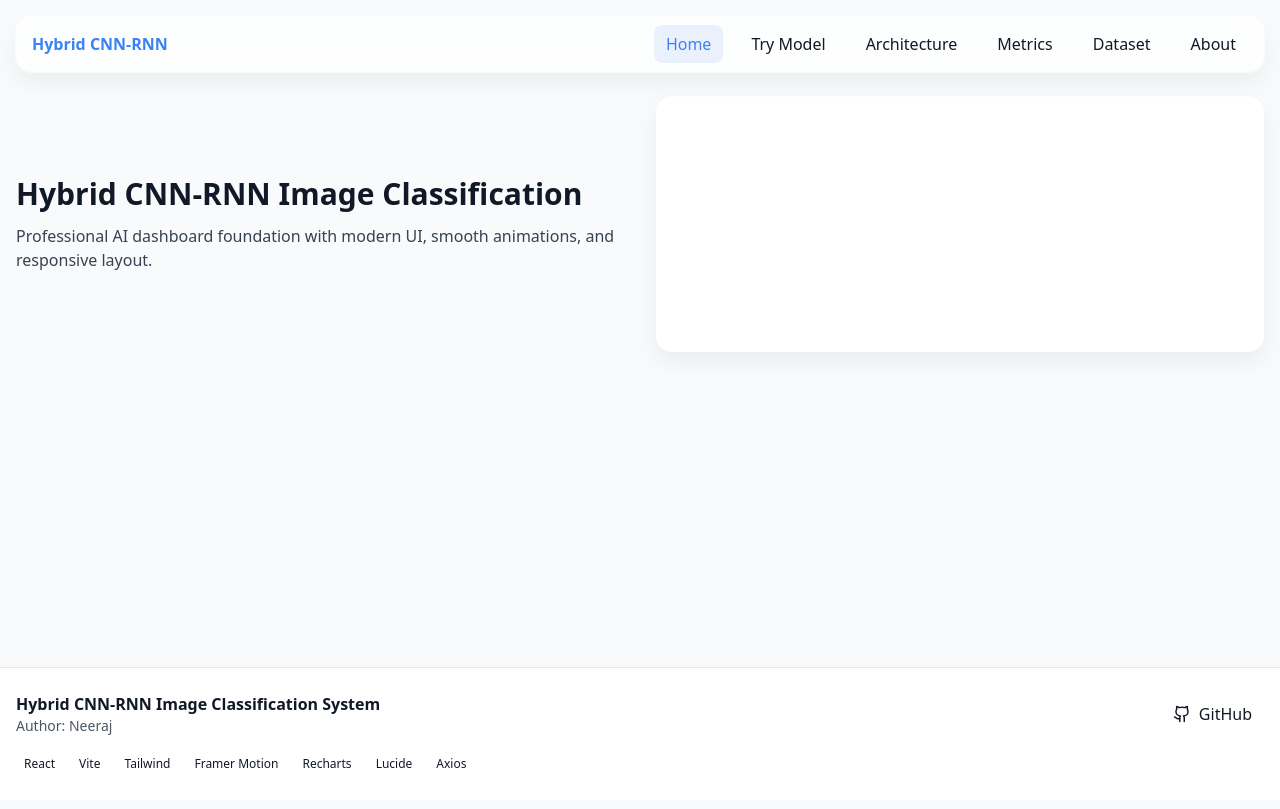
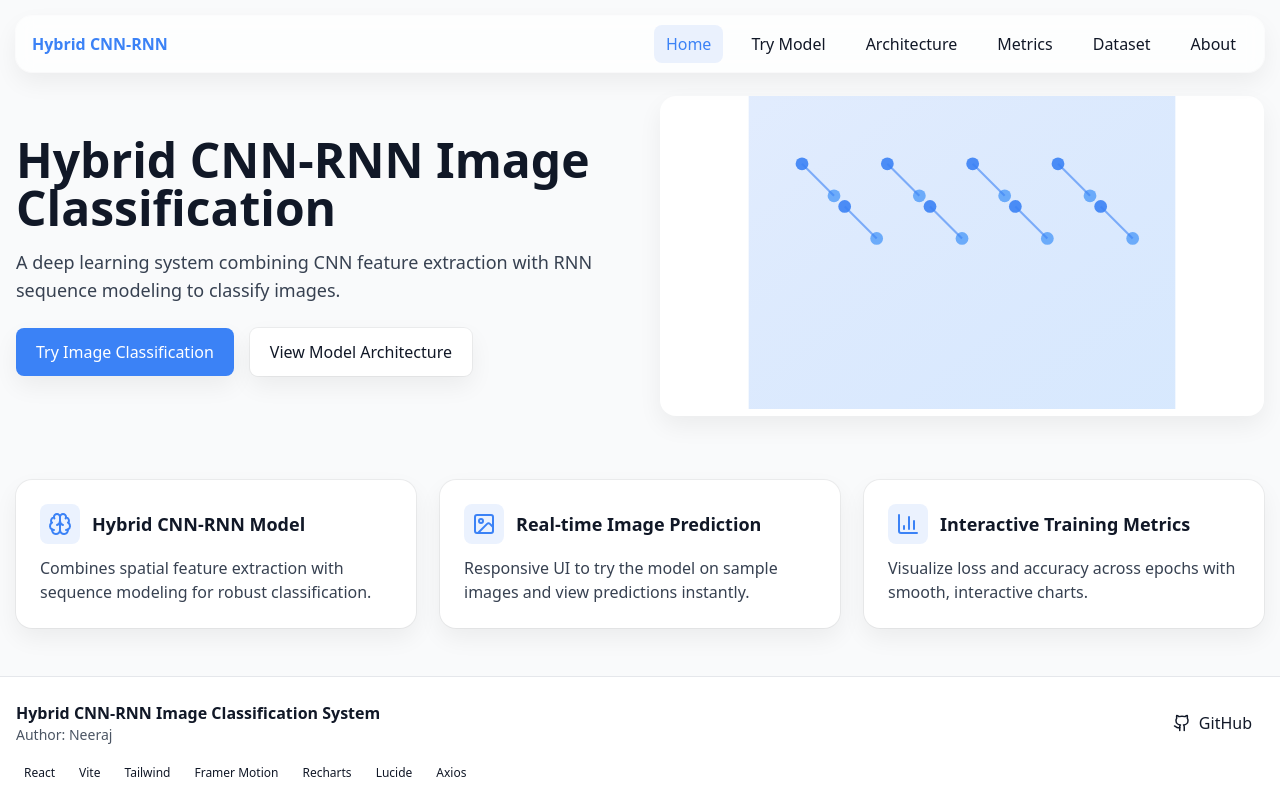
Before and after one commit to neeraj214/hybrid-cnn-rnn-image-classification, a React (Vite) app in the folder frontend/: page / in a window 1280 px wide. Built offline with nearby package versions, Linux system fonts and the light colour scheme.

Commit message:
Implement animated Home hero page with feature cards

```diff
--- a/frontend/src/pages/Home.jsx
+++ b/frontend/src/pages/Home.jsx
@@ -1,20 +1,129 @@
 import { motion } from 'framer-motion'
+import { Link } from 'react-router-dom'
+import { Brain, Image as ImageIcon, BarChart3 } from 'lucide-react'
+
+const fadeIn = {
+  hidden: { opacity: 0, y: 20 },
+  visible: { opacity: 1, y: 0 },
+}
 
 export default function Home() {
   return (
-    <div className="grid md:grid-cols-2 gap-8 items-center">
-      <div>
-        <h1 className="text-3xl font-bold">Hybrid CNN-RNN Image Classification</h1>
-        <p className="mt-3 text-gray-700">
-          Professional AI dashboard foundation with modern UI, smooth animations, and responsive layout.
-        </p>
-      </div>
-      <motion.div
-        initial={{ opacity: 0, y: 20 }}
-        animate={{ opacity: 1, y: 0 }}
-        transition={{ duration: 0.5 }}
-        className="rounded-xl bg-white shadow-soft h-64"
-      />
+    <div className="space-y-16">
+      <section className="grid md:grid-cols-2 gap-10 items-center">
+        <motion.div
+          initial="hidden"
+          animate="visible"
+          variants={fadeIn}
+          transition={{ duration: 0.5, ease: 'easeOut' }}
+        >
+          <h1 className="text-4xl md:text-5xl font-bold leading-tight">
+            Hybrid CNN-RNN Image Classification
+          </h1>
+          <p className="mt-4 text-gray-700 text-lg">
+            A deep learning system combining CNN feature extraction with RNN sequence modeling to
+            classify images.
+          </p>
+          <div className="mt-6 flex flex-wrap gap-4">
+            <Link
+              to="/try-model"
+              className="px-5 py-3 rounded-lg bg-primary text-white shadow-soft hover:brightness-105 transition"
+            >
+              Try Image Classification
+            </Link>
+            <Link
+              to="/architecture"
+              className="px-5 py-3 rounded-lg bg-white ring-1 ring-black/5 shadow-soft hover:bg-soft.gray transition"
+            >
+              View Model Architecture
+            </Link>
+          </div>
+        </motion.div>
+
+        <motion.div
+          initial={{ opacity: 0, scale: 0.98 }}
+          animate={{ opacity: 1, scale: 1 }}
+          transition={{ duration: 0.6 }}
+          className="relative rounded-xl bg-white shadow-soft h-72 md:h-80 overflow-hidden"
+        >
+          <motion.svg
+            initial={{ y: 0 }}
+            animate={{ y: [0, -8, 0] }}
+            transition={{ duration: 4, repeat: Infinity, ease: 'easeInOut' }}
+            viewBox="0 0 400 300"
+            className="absolute inset-0 w-full h-full"
+          >
+            <defs>
+              <linearGradient id="grad" x1="0" x2="1" y1="0" y2="1">
+                <stop offset="0%" stopColor="#3b82f6" stopOpacity="0.15" />
+                <stop offset="100%" stopColor="#60a5fa" stopOpacity="0.25" />
+              </linearGradient>
+            </defs>
+            <rect x="0" y="0" width="400" height="300" fill="url(#grad)" />
+            {[...Array(8)].map((_, i) => {
+              const x = 50 + i * 40
+              const y = 70 + (i % 2) * 40
+              return (
+                <g key={i}>
+                  <circle cx={x} cy={y} r="6" fill="#3b82f6" opacity="0.9" />
+                  <circle cx={x + 30} cy={y + 30} r="6" fill="#60a5fa" opacity="0.9" />
+                  <line
+                    x1={x}
+                    y1={y}
+                    x2={x + 30}
+                    y2={y + 30}
+                    stroke="#3b82f6"
+                    strokeWidth="2"
+                    opacity="0.6"
+                  />
+                </g>
+              )
+            })}
+          </motion.svg>
+          <div className="absolute inset-0 pointer-events-none" />
+        </motion.div>
+      </section>
+
+      <section id="features">
+        <div className="grid md:grid-cols-3 gap-6">
+          <FeatureCard
+            icon={<Brain className="text-primary" size={24} />}
+            title="Hybrid CNN-RNN Model"
+            desc="Combines spatial feature extraction with sequence modeling for robust classification."
+          />
+          <FeatureCard
+            icon={<ImageIcon className="text-primary" size={24} />}
+            title="Real-time Image Prediction"
+            desc="Responsive UI to try the model on sample images and view predictions instantly."
+          />
+          <FeatureCard
+            icon={<BarChart3 className="text-primary" size={24} />}
+            title="Interactive Training Metrics"
+            desc="Visualize loss and accuracy across epochs with smooth, interactive charts."
+          />
+        </div>
+      </section>
     </div>
   )
 }
+
+function FeatureCard({ icon, title, desc }) {
+  return (
+    <motion.div
+      initial={{ opacity: 0, y: 16 }}
+      whileInView={{ opacity: 1, y: 0 }}
+      viewport={{ once: true, margin: '-100px' }}
+      whileHover={{ y: -4, scale: 1.01 }}
+      transition={{ duration: 0.35 }}
+      className="rounded-xl bg-white shadow-soft p-6 ring-1 ring-black/5"
+    >
+      <div className="flex items-center gap-3">
+        <div className="inline-flex items-center justify-center w-10 h-10 rounded-lg bg-primary/10">
+          {icon}
+        </div>
+        <h3 className="text-lg font-semibold">{title}</h3>
+      </div>
+      <p className="mt-3 text-gray-700">{desc}</p>
+    </motion.div>
+  )
+}
```
